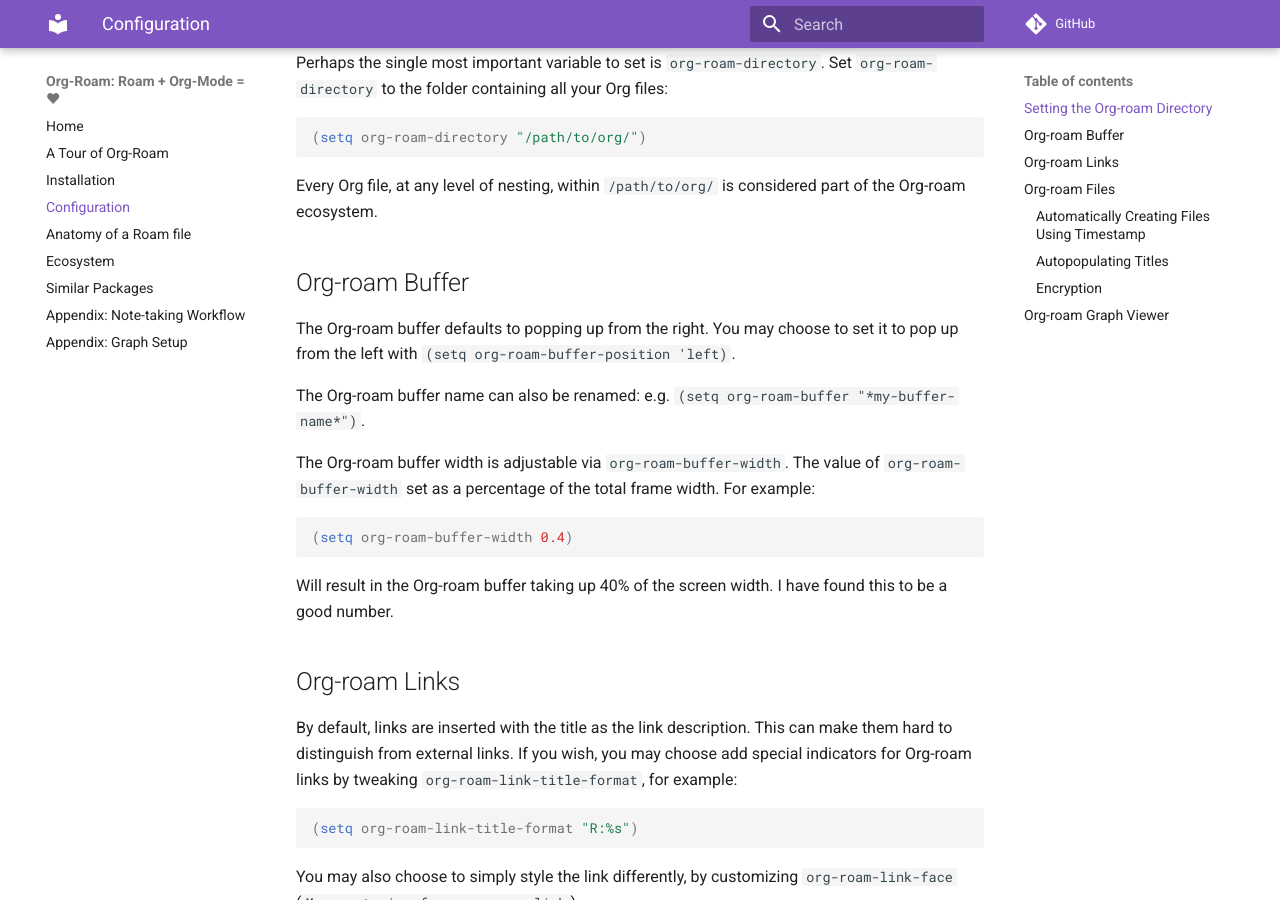
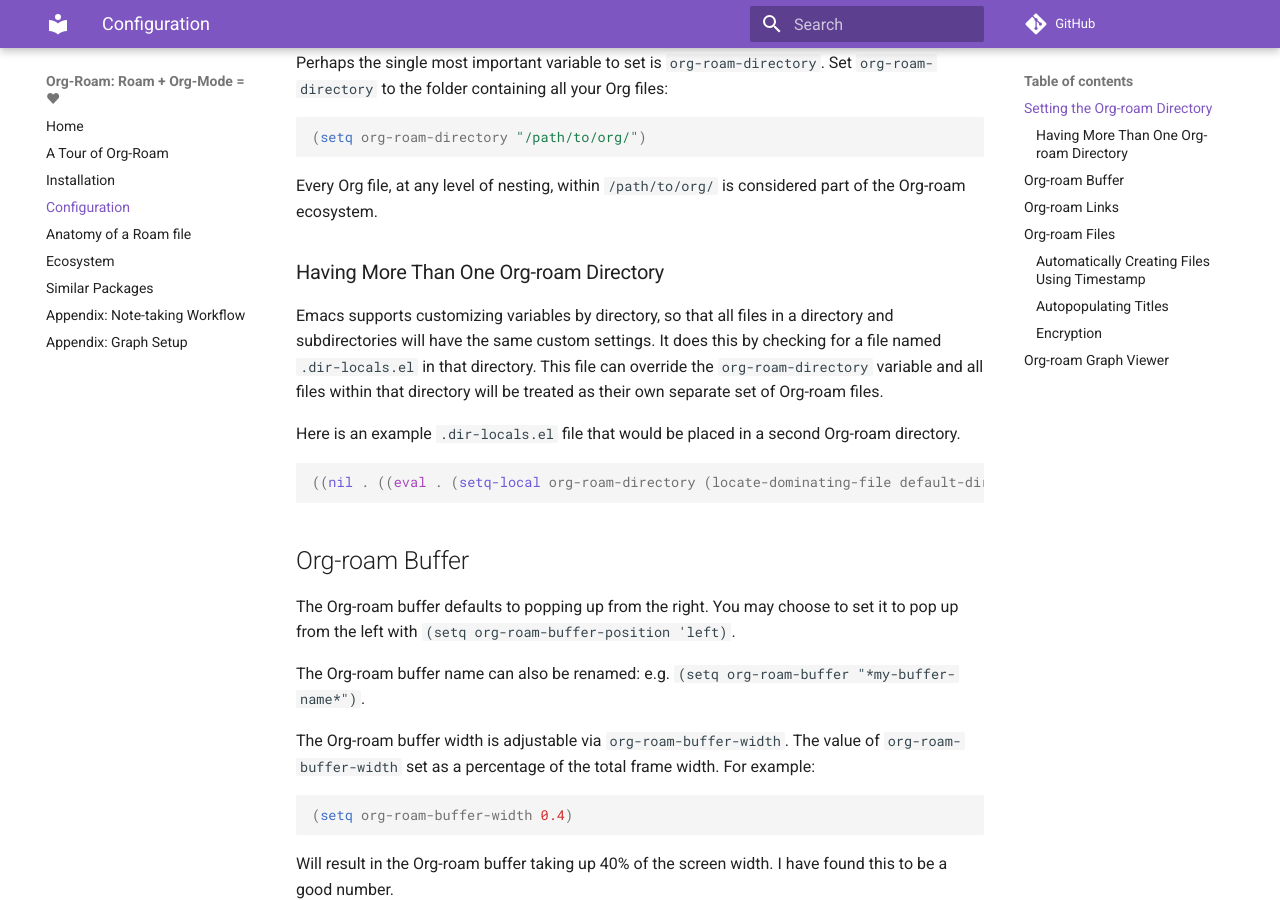
Before and after one commit to org-roam/org-roam, an MkDocs documentation site: the page built from doc/configuration.md, in a window 1280 px wide and 900 px high, scrolled down 406 px. Built offline with MkDocs 1.6.1 and Material for MkDocs 9.7.7, drawn with Linux system fonts in a browser that asks for light colours; comment, search, counter and statistics services are not loaded.

Commit message:
(docs): add documentation for multiple org-roam directories (#187)

````diff
--- a/doc/configuration.md
+++ b/doc/configuration.md
@@ -21,6 +21,22 @@
 
 Every Org file, at any level of nesting, within `/path/to/org/` is
 considered part of the Org-roam ecosystem.
+
+### Having More Than One Org-roam Directory
+
+Emacs supports customizing variables by directory, so that all files
+in a directory and subdirectories will have the same custom
+settings. It does this by checking for a file named `.dir-locals.el`
+in that directory. This file can override the `org-roam-directory`
+variable and all files within that directory will be treated as
+their own separate set of Org-roam files.
+
+Here is an example `.dir-locals.el` file that would be placed in a
+second Org-roam directory.
+
+```emacs-lisp
+((nil . ((eval . (setq-local org-roam-directory (locate-dominating-file default-directory ".dir-locals.el"))))))
+```
 
 ## Org-roam Buffer
 
````
